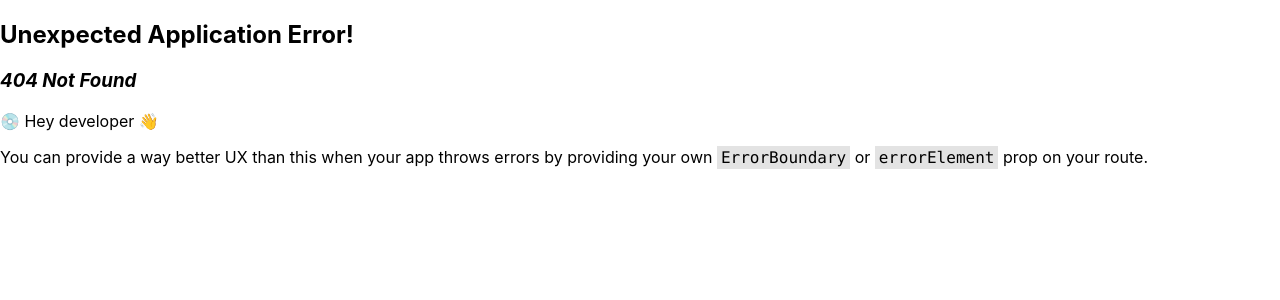
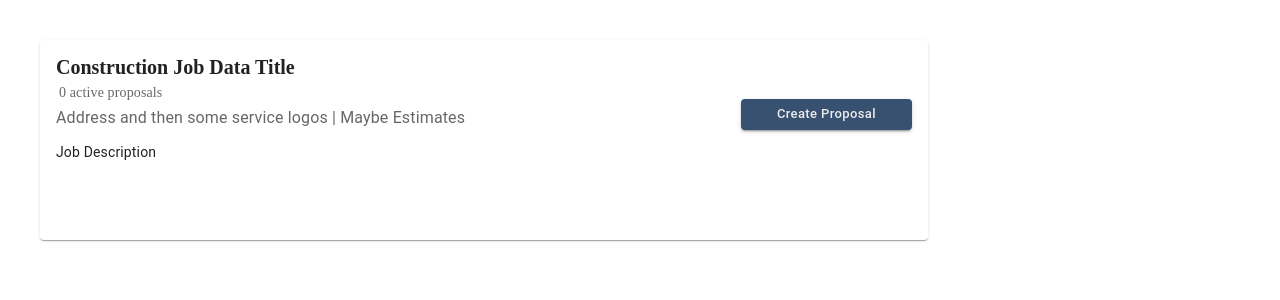
Before and after one commit to abulhasan7/karya-fe, a React (Create React App) app in the folder business-frontend/: page /dev in a window 1280 px wide. Before the commit this address had no page. Shown: the top 300 px of the page. Built offline with nearby package versions, Linux system fonts and the light colour scheme.

Commit message:
Job Proposal card view

```diff
--- a/business-frontend/src/App.jsx
+++ b/business-frontend/src/App.jsx
@@ -7,6 +7,7 @@ import BusinessLogin from './pages/login/BusinessLogin';
 import BusinessSignup from './pages/signup/BusinessSignup';
 import Protected from './protected';
 import './App.css';
+import JobCardView from './components/jobCardView/JobCardView';
 
 function App() {
 	const loggedIn = useSelector((state) => state.business.token);
@@ -52,6 +53,14 @@ function App() {
 				</ThemeProvider>
 			),
 		},
+		{
+			path: '/dev',
+			element: (
+				<ThemeProvider theme={theme}>
+					<JobCardView />
+				</ThemeProvider>
+			),
+		},
 	]);
 	return <RouterProvider router={router} />;
 	// return router;
--- /dev/null
+++ b/business-frontend/src/components/jobCardView/JobCardView.css
@@ -0,0 +1,27 @@
+.job-card-container {
+	display: grid;
+	grid-template-columns: 2fr 0.5fr;
+}
+
+.job-review {
+	display: flex;
+	align-items: center;
+	justify-items: center;
+}
+
+.job-review > * {
+	padding: 3px;
+}
+
+.job-card-actions {
+	display: flex;
+	flex-direction: column;
+	height: '100%';
+	justify-content: space-evenly;
+	margin-top: 10px;
+}
+
+.job-card-actions > * {
+	margin-top: 5px;
+	margin-bottom: 5px;
+}
--- /dev/null
+++ b/business-frontend/src/components/jobCardView/JobCardView.jsx
@@ -0,0 +1,78 @@
+import * as React from 'react';
+import Card from '@mui/material/Card';
+import CardContent from '@mui/material/CardContent';
+import Typography from '@mui/material/Typography';
+import Button from '@mui/material/Button';
+import './JobCardView.css';
+
+export default function JobCardView() {
+	return (
+		<Card
+			sx={{
+				minWidth: 275,
+				maxWidth: 888,
+				height: 200,
+				margin: 5,
+				// backgroundColor: '#ececec',
+			}}
+		>
+			<CardContent>
+				<div className="job-card-container">
+					<div>
+						<div>
+							<Typography
+								variant="h3"
+								noWrap
+								component="h3"
+								sx={{
+									display: { xs: 'none', md: 'flex' },
+									fontFamily: 'National Bold',
+									fontWeight: 700,
+									fontStyle: 'normal',
+									fontSize: '20px',
+									// letterSpacing: '.3rem',
+								}}
+							>
+								Construction Job Data Title
+							</Typography>
+							<div className="job-review">
+								<Typography
+									sx={{
+										display: { xs: 'none', md: 'flex' },
+										fontFamily: 'National',
+										fontStyle: 'normal',
+										fontSize: '14px',
+										// letterSpaci
+									}}
+									color="text.secondary"
+								>
+									0 active proposals
+								</Typography>
+							</div>
+
+							<Typography sx={{ mb: 1.5 }} color="text.secondary">
+								Address and then some service logos | Maybe
+								Estimates
+							</Typography>
+							<Typography variant="body2">
+								Job Description
+							</Typography>
+						</div>
+					</div>
+					<div className="job-card-actions">
+						<Button
+							size="small"
+							variant="contained"
+							sx={{
+								textTransform: 'unset',
+								backgroundColor: '#385170',
+							}}
+						>
+							Create Proposal
+						</Button>
+					</div>
+				</div>
+			</CardContent>
+		</Card>
+	);
+}
```
